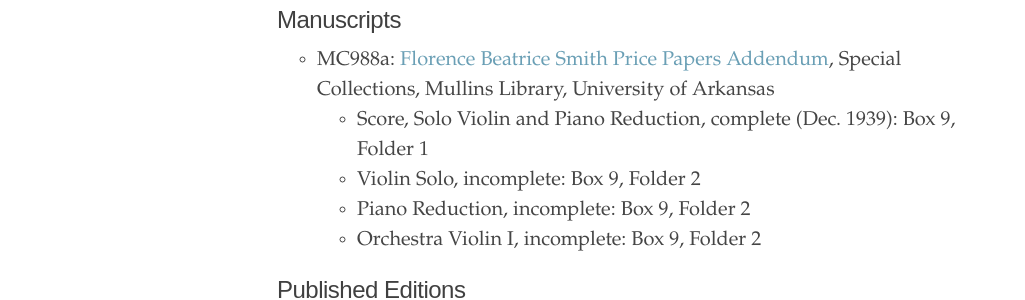
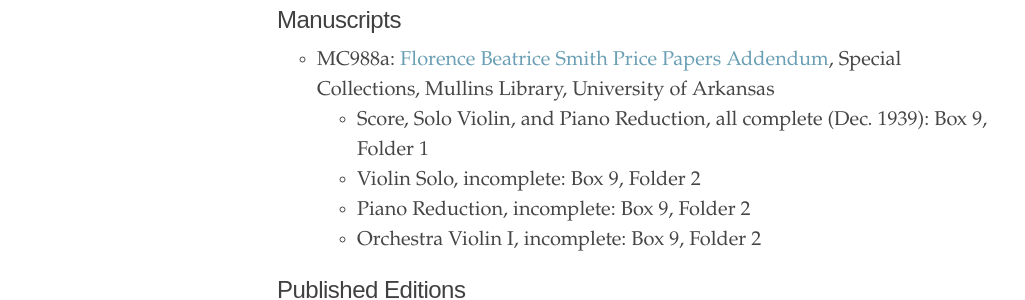
Before and after one commit to dwshadle/florence-price-catalog, a Jekyll site: the page built from _texts/price-violin_concerto_no1.md, in a window 1280 px wide. Shown: the part 457-757 px from the top of the page, without its empty margins (3-1028 px from the left). Built offline with Jekyll 4.4.1, drawn with Linux system fonts in a browser that asks for light colours.

Commit message:
Update price-violin_concerto_no1.md

```diff
--- a/_texts/price-violin_concerto_no1.md
+++ b/_texts/price-violin_concerto_no1.md
@@ -17,7 +17,7 @@
 
 ## Manuscripts
 - MC988a: <a href="https://uark.as.atlas-sys.com/repositories/2/resources/1522" target="_blank">Florence Beatrice Smith Price Papers Addendum</a>, Special Collections, Mullins Library, University of Arkansas
-    * Score, Solo Violin and Piano Reduction, complete (Dec. 1939): Box 9, Folder 1
+    * Score, Solo Violin, and Piano Reduction, all complete (Dec. 1939): Box 9, Folder 1
     * Violin Solo, incomplete: Box 9, Folder 2
     * Piano Reduction, incomplete: Box 9, Folder 2
     * Orchestra Violin I, incomplete: Box 9, Folder 2
```
